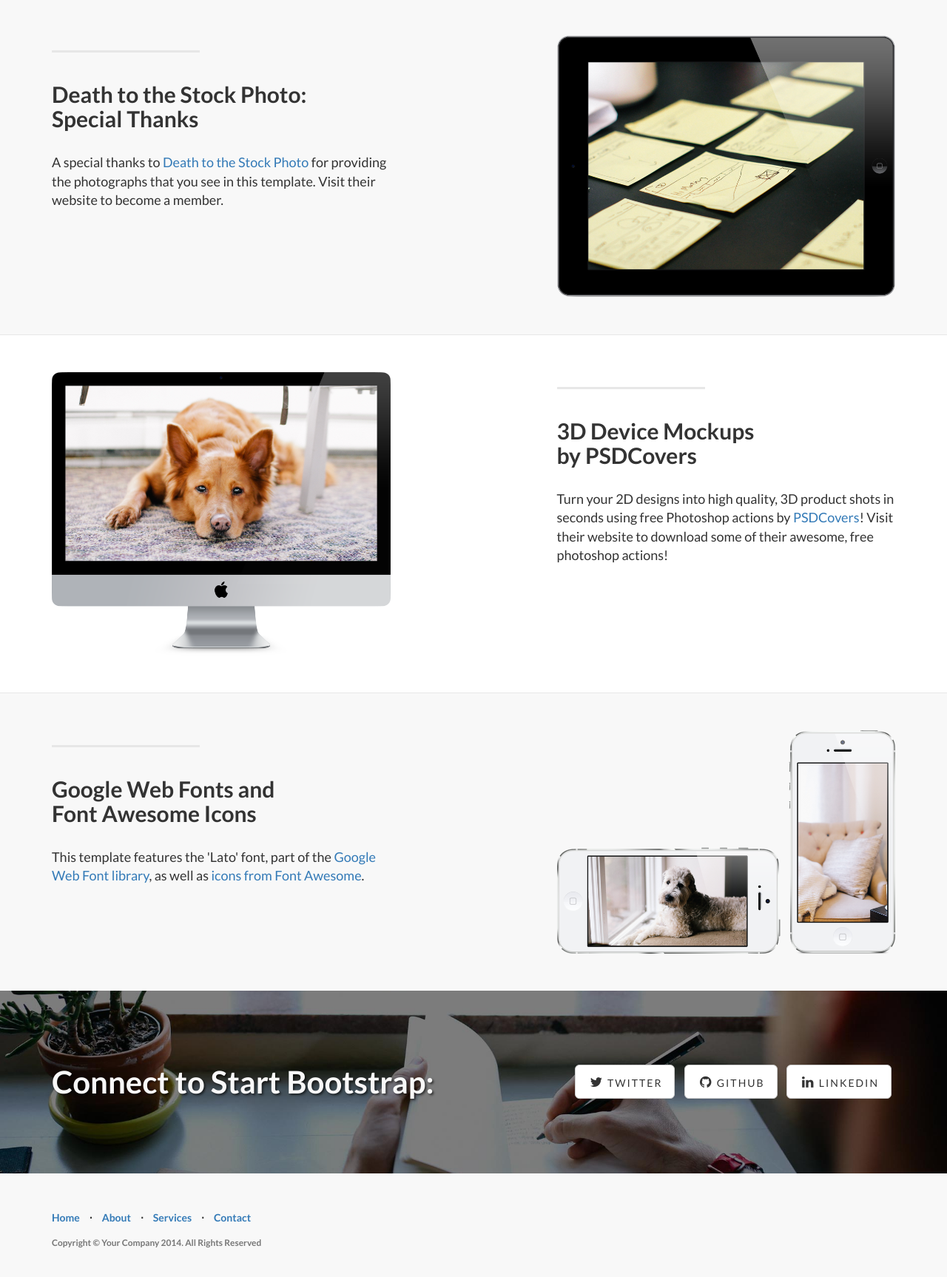
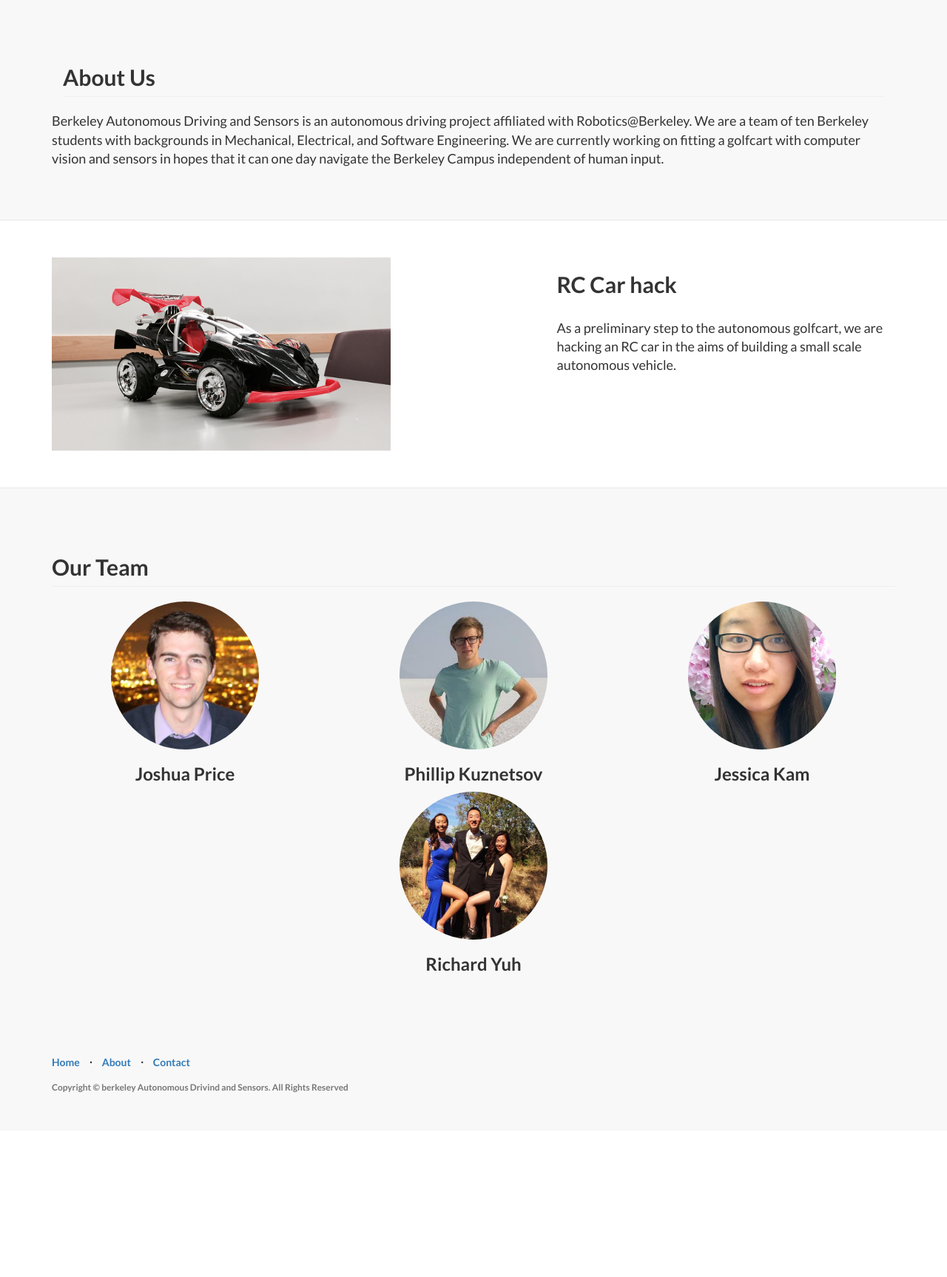
Before and after one commit to calautogolf/calautogolf.github.io, a plain HTML site: page index.html in a window 1280 px wide. Shown: the part 856-2582 px from the top of the page at 74% size. After the commit the page ends 2384 px from the top, so only its background shows below. Drawn offline with Linux system fonts and the light colour scheme.

Commit message:
Removed irrelevant tabs and added mini-project and members sections

```diff
--- /dev/null
+++ b/css/styles.css
@@ -0,0 +1,10 @@
+.heading-centered{
+    text-align: center;
+}
+.img-center {
+	margin: 0 auto;
+}
+.member_div img{
+    width: 200px;
+    height: auto;
+}
--- a/index.html
+++ b/index.html
@@ -16,7 +16,7 @@
 
     <!-- Custom CSS -->
     <link href="css/landing-page.css" rel="stylesheet">
-
+    <link href="css/styles.css" rel="stylesheet">
     <!-- Custom Fonts -->
     <link href="font-awesome/css/font-awesome.min.css" rel="stylesheet" type="text/css">
     <link href="http://fonts.googleapis.com/css?family=Lato:300,400,700,300italic,400italic,700italic" rel="stylesheet" type="text/css">
@@ -33,6 +33,7 @@
 <body>
 
     <!-- Navigation -->
+    <a name="home"></a>
     <nav class="navbar navbar-default navbar-fixed-top topnav" role="navigation">
         <div class="container topnav">
             <!-- Brand and toggle get grouped for better mobile display -->
@@ -43,7 +44,7 @@
                     <span class="icon-bar"></span>
                     <span class="icon-bar"></span>
                 </button>
-                <a class="navbar-brand topnav" href="#">BADAS</a>
+                <a class="navbar-brand topnav" href="#home">BADAS</a>
             </div>
             <!-- Collect the nav links, forms, and other content for toggling -->
             <div class="collapse navbar-collapse" id="bs-example-navbar-collapse-1">
@@ -63,7 +64,7 @@
 
 
     <!-- Header -->
-    <a name="about"></a>
+    <a name="header"></a>
     <div class="intro-header">
         <div class="container">
 
@@ -90,20 +91,27 @@
 
     <!-- Page Content -->
 
-	<a  name="services"></a>
+	<a  name="about"></a>
     <div class="content-section-a">
 
         <div class="container">
             <div class="row">
-                <div class="col-lg-5 col-sm-6">
-                    <hr class="section-heading-spacer">
+                <div class="col-sm-offset-0 col-lg-12">
+                    <!-- <hr class="section-heading-spacer"> -->
                     <div class="clearfix"></div>
-                    <h2 class="section-heading">Death to the Stock Photo:<br>Special Thanks</h2>
-                    <p class="lead">A special thanks to <a target="_blank" href="http://join.deathtothestockphoto.com/">Death to the Stock Photo</a> for providing the photographs that you see in this template. Visit their website to become a member.</p>
+                    <!-- TODO Look into making different centers for different view widths -->
+                    <div class="col-lg-12">
+                        <h2 class="page-header">About Us</h2>
+                    </div>
+                    <br>
+                    <p class="lead">
+                        Berkeley Autonomous Driving and Sensors is an autonomous driving project affiliated with Robotics@Berkeley. We are a team of ten Berkeley students with backgrounds in Mechanical, Electrical, and Software Engineering. We are currently working on fitting a golfcart with computer vision and sensors in hopes that it can one day navigate the Berkeley Campus independent of human input.
+                    </p>
                 </div>
-                <div class="col-lg-5 col-lg-offset-2 col-sm-6">
+                <!-- The old image/text split -->
+                <!-- <div class="col-lg-5 col-lg-offset-2 col-sm-6">
                     <img class="img-responsive" src="img/ipad.png" alt="">
-                </div>
+                </div> -->
             </div>
 
         </div>
@@ -111,20 +119,20 @@
 
     </div>
     <!-- /.content-section-a -->
-
+    <a name='mini-proj'></a>
     <div class="content-section-b">
 
         <div class="container">
 
             <div class="row">
                 <div class="col-lg-5 col-lg-offset-1 col-sm-push-6  col-sm-6">
-                    <hr class="section-heading-spacer">
+                    <!-- <hr class="section-heading-spacer"> -->
                     <div class="clearfix"></div>
-                    <h2 class="section-heading">3D Device Mockups<br>by PSDCovers</h2>
-                    <p class="lead">Turn your 2D designs into high quality, 3D product shots in seconds using free Photoshop actions by <a target="_blank" href="http://www.psdcovers.com/">PSDCovers</a>! Visit their website to download some of their awesome, free photoshop actions!</p>
+                    <h2 class="section-heading">RC Car hack</h2>
+                    <p class="lead">As a preliminary step to the autonomous golfcart, we are hacking an RC car in the aims of building a small scale autonomous vehicle.</p>
                 </div>
                 <div class="col-lg-5 col-sm-pull-6  col-sm-6">
-                    <img class="img-responsive" src="img/dog.png" alt="">
+                    <img class="img-responsive" src="img/rc_car.png" alt="">
                 </div>
             </div>
 
@@ -134,30 +142,51 @@
     </div>
     <!-- /.content-section-b -->
 
+    <a name="members"></a>
     <div class="content-section-a">
 
         <div class="container">
 
             <div class="row">
-                <div class="col-lg-5 col-sm-6">
-                    <hr class="section-heading-spacer">
-                    <div class="clearfix"></div>
-                    <h2 class="section-heading">Google Web Fonts and<br>Font Awesome Icons</h2>
-                    <p class="lead">This template features the 'Lato' font, part of the <a target="_blank" href="http://www.google.com/fonts">Google Web Font library</a>, as well as <a target="_blank" href="http://fontawesome.io">icons from Font Awesome</a>.</p>
+                <div class="col-lg-12">
+                    <h2 class="page-header">Our Team</h2>
                 </div>
-                <div class="col-lg-5 col-lg-offset-2 col-sm-6">
-                    <img class="img-responsive" src="img/phones.png" alt="">
+                <br>
+                <div class="col-lg-4 col-sm-6 text-center member_div">
+                    <img class="img-circle img-responsive img-center" src="img/josh_price.jpg" alt="">
+                    <h3>Joshua Price
+                        <small></small>
+                    </h3>
+                    <!-- <p>What does this team member to? Keep it short! This is also a great spot for social links!</p> -->
+                </div>
+                <div class="col-lg-4 col-sm-6 text-center member_div">
+                    <img class="img-circle img-responsive img-center" src="img/philkuz.jpg" alt="">
+                    <h3>Phillip Kuznetsov
+                        <small></small>
+                    </h3>
+                    <!-- <p>What does this team member to? Keep it short! This is also a great spot for social links!</p> -->
+                </div>
+                <div class="col-lg-4 col-sm-6 text-center member_div">
+                    <img class="img-circle img-responsive img-center" src="img/jessica_kam.jpg" alt="">
+                    <h3>Jessica Kam
+                        <small></small>
+                    </h3>
+                    <!-- <p>What does this team member to? Keep it short! This is also a great spot for social links!</p> -->
+                </div>
+                <div class="col-lg-offset-4 col-lg-4 col-sm-6 text-center member_div">
+                    <img class="img-circle img-responsive img-center" src="img/richard_yuh.jpg" alt="">
+                    <h3>Richard Yuh
+                        <small></small>
+                    </h3>
+                    <!-- <p>What does this team member to? Keep it short! This is also a great spot for social links!</p> -->
                 </div>
             </div>
-
         </div>
         <!-- /.container -->
 
     </div>
-    <!-- /.content-section-a -->
-
-	<a  name="contact"></a>
-    <div class="banner">
+	<a name="contact"></a>
+    <!-- <div class="banner">
 
         <div class="container">
 
@@ -168,19 +197,13 @@
                 <div class="col-lg-6">
                     <ul class="list-inline banner-social-buttons">
                         <li>
-                            <a href="https://twitter.com/SBootstrap" class="btn btn-default btn-lg"><i class="fa fa-twitter fa-fw"></i> <span class="network-name">Twitter</span></a>
-                        </li>
-                        <li>
                             <a href="https://github.com/IronSummitMedia/startbootstrap" class="btn btn-default btn-lg"><i class="fa fa-github fa-fw"></i> <span class="network-name">Github</span></a>
-                        </li>
-                        <li>
-                            <a href="#" class="btn btn-default btn-lg"><i class="fa fa-linkedin fa-fw"></i> <span class="network-name">Linkedin</span></a>
                         </li>
                     </ul>
                 </div>
             </div>
 
-        </div>
+        </div> -->
         <!-- /.container -->
 
     </div>
@@ -201,14 +224,10 @@
                         </li>
                         <li class="footer-menu-divider">&sdot;</li>
                         <li>
-                            <a href="#services">Services</a>
-                        </li>
-                        <li class="footer-menu-divider">&sdot;</li>
-                        <li>
                             <a href="#contact">Contact</a>
                         </li>
                     </ul>
-                    <p class="copyright text-muted small">Copyright &copy; Your Company 2014. All Rights Reserved</p>
+                    <p class="copyright text-muted small">Copyright &copy; berkeley Autonomous Drivind and Sensors. All Rights Reserved</p>
                 </div>
             </div>
         </div>
@@ -216,7 +235,7 @@
 
     <!-- jQuery -->
     <script src="js/jquery.js"></script>
-
+    <script src="js/application.js"></script>
     <!-- Bootstrap Core JavaScript -->
     <script src="js/bootstrap.min.js"></script>
 
--- /dev/null
+++ b/js/application.js
@@ -0,0 +1,14 @@
+$(function() {
+  $('a[href*=#]:not([href=#])').click(function() {
+    if (location.pathname.replace(/^\//,'') == this.pathname.replace(/^\//,'') && location.hostname == this.hostname) {
+      var target = $(this.hash);
+      target = target.length ? target : $('[name=' + this.hash.slice(1) +']');
+      if (target.length) {
+        $('html,body').animate({
+          scrollTop: target.offset().top
+        }, 1000);
+        return false;
+      }
+    }
+  });
+});
```
Also changed, not shown: img/dog.png (deleted), img/ipad.png (deleted), img/jessica_kam.jpg (added), img/josh_price.jpg (added), img/philkuz.jpg (added), img/phones.png (deleted), img/rc_car.png (added), img/richard_yuh.jpg (added), 1 other file.
